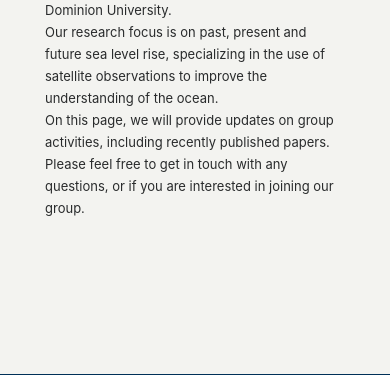
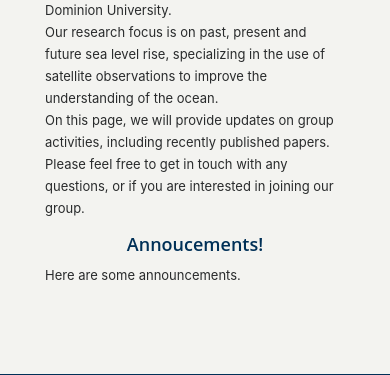
Before and after one commit to DjangoAcademy/lab_website, a Django app: template templates/HomePage/homepage.html in a window 390 px wide. Shown: the part 265-640 px from the top of the page. Run offline with Django 3.2, Linux system fonts and the light colour scheme; the template is opened without the code that fills it: most values are stand-ins (such as "Sample title", 1, 10 or a date in 2020); grey boxes marked "Sample" are stand-in pictures; some libraries are stand-ins or nearby versions.

Commit message:
Add Announcements Section

```diff
--- a/static/css/bb-bhlab.css
+++ b/static/css/bb-bhlab.css
@@ -463,7 +463,7 @@ h5.affiliate-panel{
    }
 
   .welcome-text {
-    margin-bottom:100px;
+    /*margin-bottom:100px;*/
    }
 
   .welcome-text h3{
@@ -508,7 +508,7 @@ h5.affiliate-panel{
    }
 
   .welcome-text {
-    margin-bottom:80px;
+    /*margin-bottom:80px;*/
    }
 
   .welcome-text>p {
@@ -542,7 +542,7 @@ h5.affiliate-panel{
    }
 
   .welcome-text {
-    margin-bottom:40px;
+    /*margin-bottom:40px;*/
    }
 
   .welcome-text>p {
--- a/templates/HomePage/homepage.html
+++ b/templates/HomePage/homepage.html
@@ -34,11 +34,18 @@
     </div><!-- End Carousel -->
   <div class="row-fluid">
     <div class="col-xl-10 welcome-text">
-      <h3 class=>Welcome to Ben Hamlington's Ocean Remote Sensing Group</h3>
+      <h3>Welcome to Ben Hamlington's Ocean Remote Sensing Group</h3>
       <p>We are part of the Center for Coastal Physical Oceanography in the Ocean, Earth and Atmospheric Sciences Department at Old Dominion University. <br>
          Our research focus is on past, present and future sea level rise, specializing in the use of satellite observations to improve the understanding of the ocean.<br>
          On this page, we will provide updates on group activities, including recently published papers.
          Please feel free to get in touch with any questions, or if you are interested in joining our group. </p>
+    </div><!-- End Col -->
+  </div><!-- End Row -->
+  <div class="row-fluid">
+    <div class="col-xl-10 welcome-text" >
+      <h3 style=text-align:center>Annoucements!</h3>
+      <p>Here are some announcements.
+      </p>
     </div><!-- End Col -->
   </div><!-- End Row -->
 </div><!-- end container -->
```
